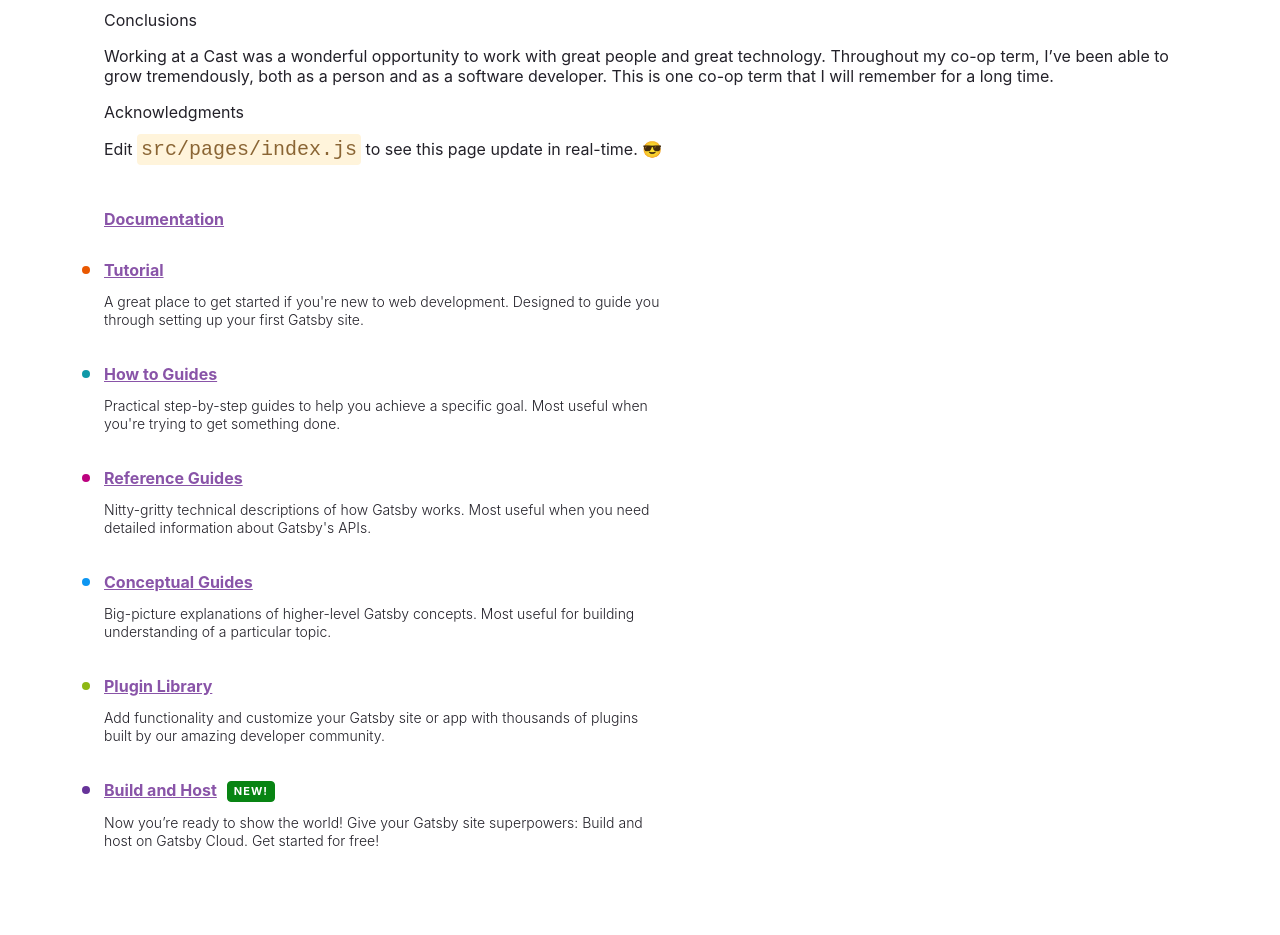
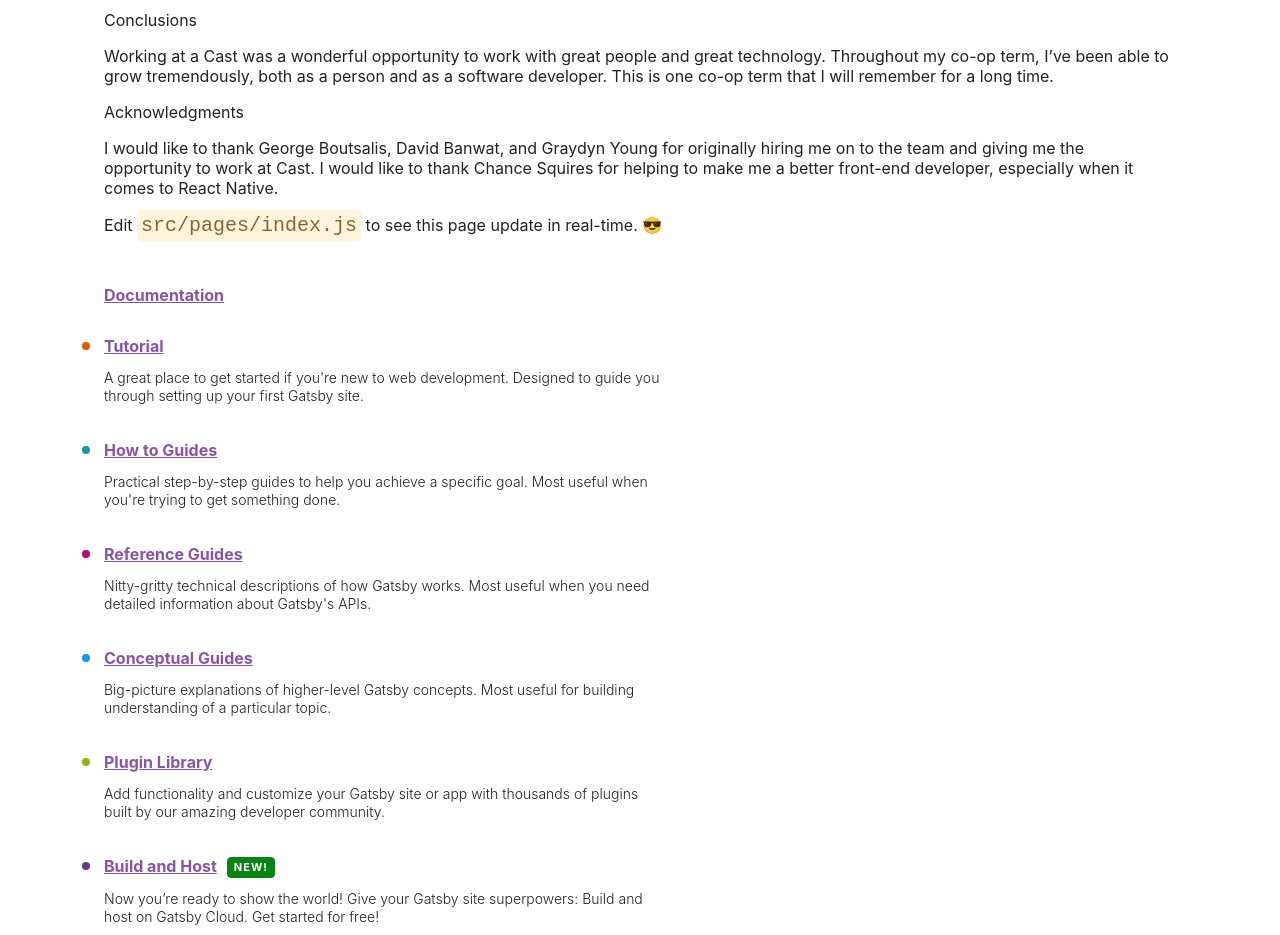
Before and after one commit to GregFrench/cast-coop-work-term-report, a Gatsby site: page / in a window 1280 px wide. Shown: the part 1620-2555 px from the top of the page. Built offline with nearby package versions, Linux system fonts and the light colour scheme; Gatsby itself is replaced by a stand-in of ours.

Commit message:
Added Acknowledgments section

```diff
--- a/src/pages/index.js
+++ b/src/pages/index.js
@@ -171,6 +171,9 @@ const IndexPage = () => {
       <p>Working at a Cast was a wonderful opportunity to work with great people and great technology. Throughout my co-op term, I’ve been able to grow tremendously, both as a person and as a software developer. This is one co-op term that I will remember for a long time.</p>
 
       <p>Acknowledgments</p>
+
+      <p>I would like to thank George Boutsalis, David Banwat, and Graydyn Young for originally hiring me on to the team and giving me the opportunity to work at Cast. I would like to thank Chance Squires for helping to make me a better front-end developer, especially when it comes to React Native.</p>
+
       <p style={paragraphStyles}>
         Edit <code style={codeStyles}>src/pages/index.js</code> to see this page
         update in real-time.{" "}
```
